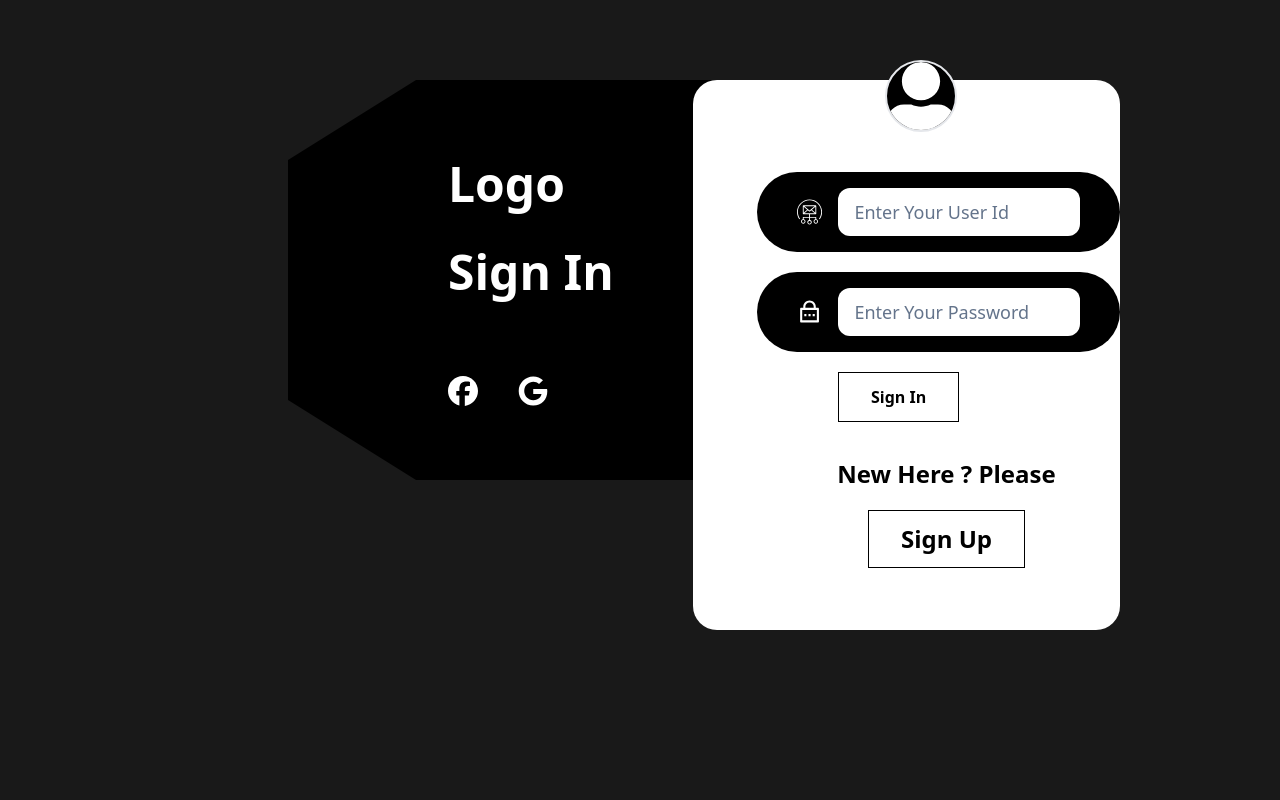
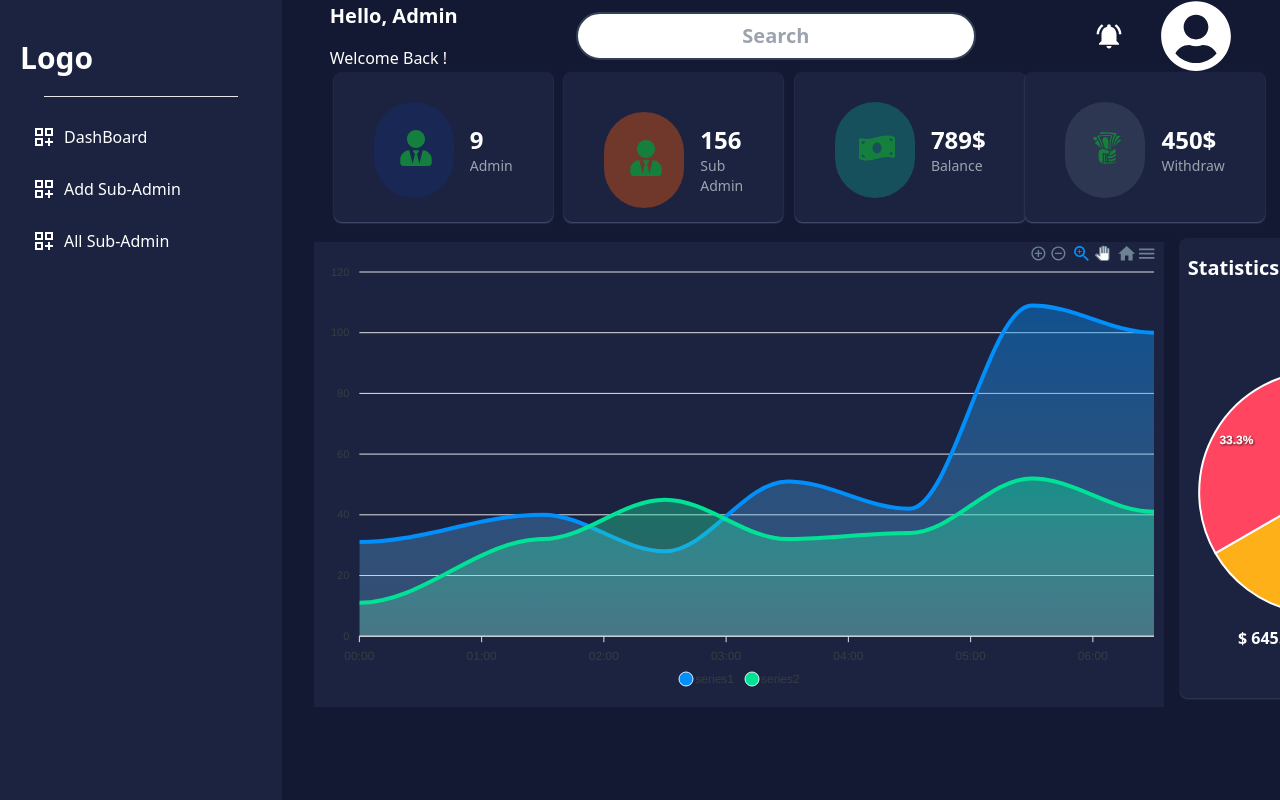
Before and after one commit to Mdforidulislam/winbdClient, a React (Vite) app: page /dashboard/admin in a window 1280 px wide. Before the commit this address led to /login. Built offline with nearby package versions, Linux system fonts and the light colour scheme.

Commit message:
addd the new features

```diff
--- a/src/Components/Shared/DashNav/DashNav.jsx
+++ b/src/Components/Shared/DashNav/DashNav.jsx
@@ -11,7 +11,7 @@ import { TbTransferIn } from "react-icons/tb";
 
 const DashNav = () => {
   const [open, setOpen] = useState(false);
-  const userRole = "subAdmin";
+  const userRole = "admin";
 
   return (
     <div className="w-full md:w-[350px] lg:h-screen p-5 bg-[#1C2340] text-white   ">
--- a/src/MainLayOut/PrivetRouter/PrivetRouter.jsx
+++ b/src/MainLayOut/PrivetRouter/PrivetRouter.jsx
@@ -5,7 +5,7 @@ const PrivetRouter = ({ children   }) => {
 
     const userLocation = useLocation()
 
-    const usersRole = 'user';
+    const usersRole = 'admin';
 
 
 
--- a/src/Pages/Log-In/LogIn.jsx
+++ b/src/Pages/Log-In/LogIn.jsx
@@ -23,7 +23,7 @@ const LogIn = () => {
 
        // che the vaildation users
 
-       const usersRole = 'user';
+       const usersRole = 'admin';
        console.log(usersRole,'check the user role');
 
            if (!usersRole) {
```
